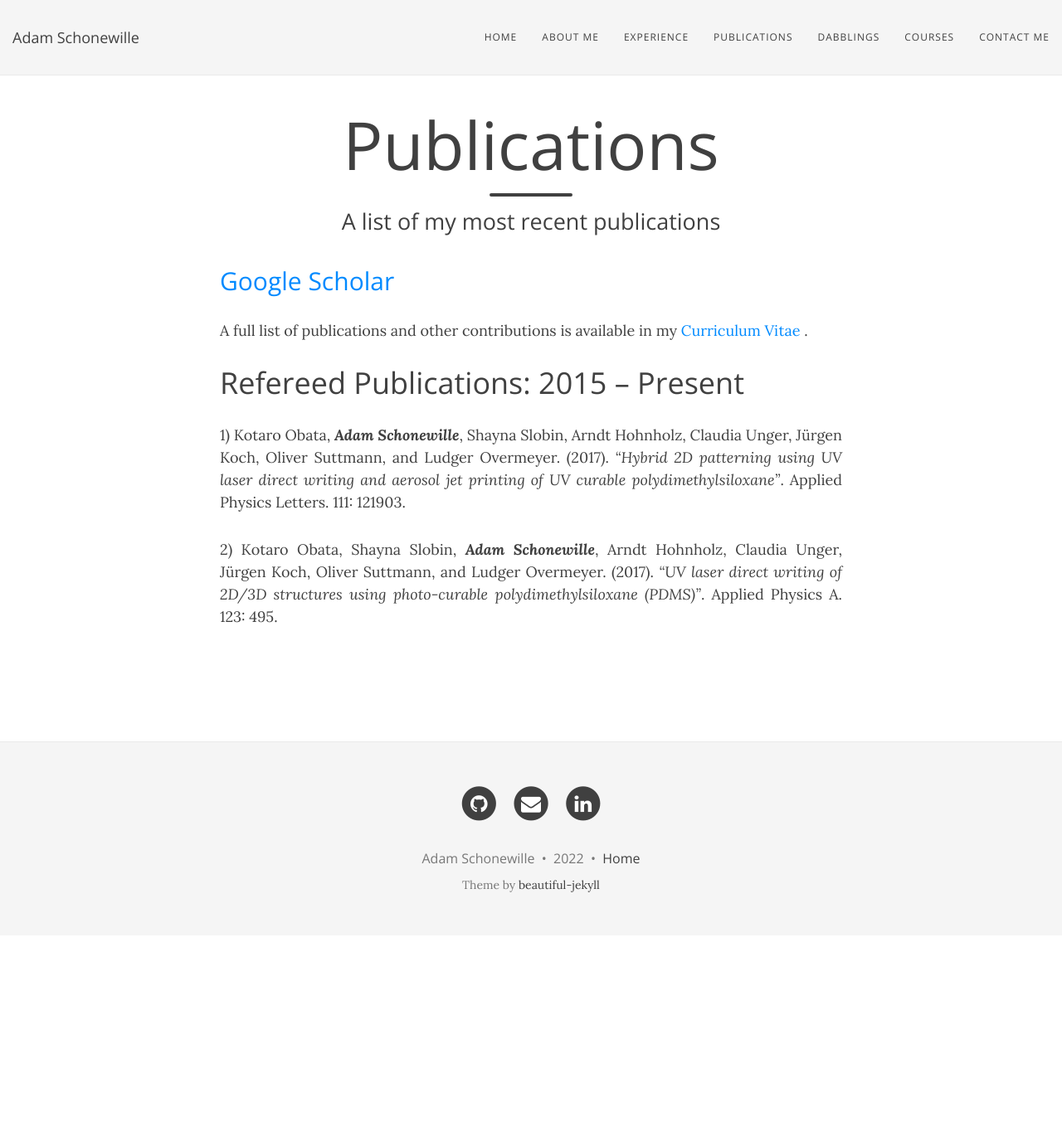
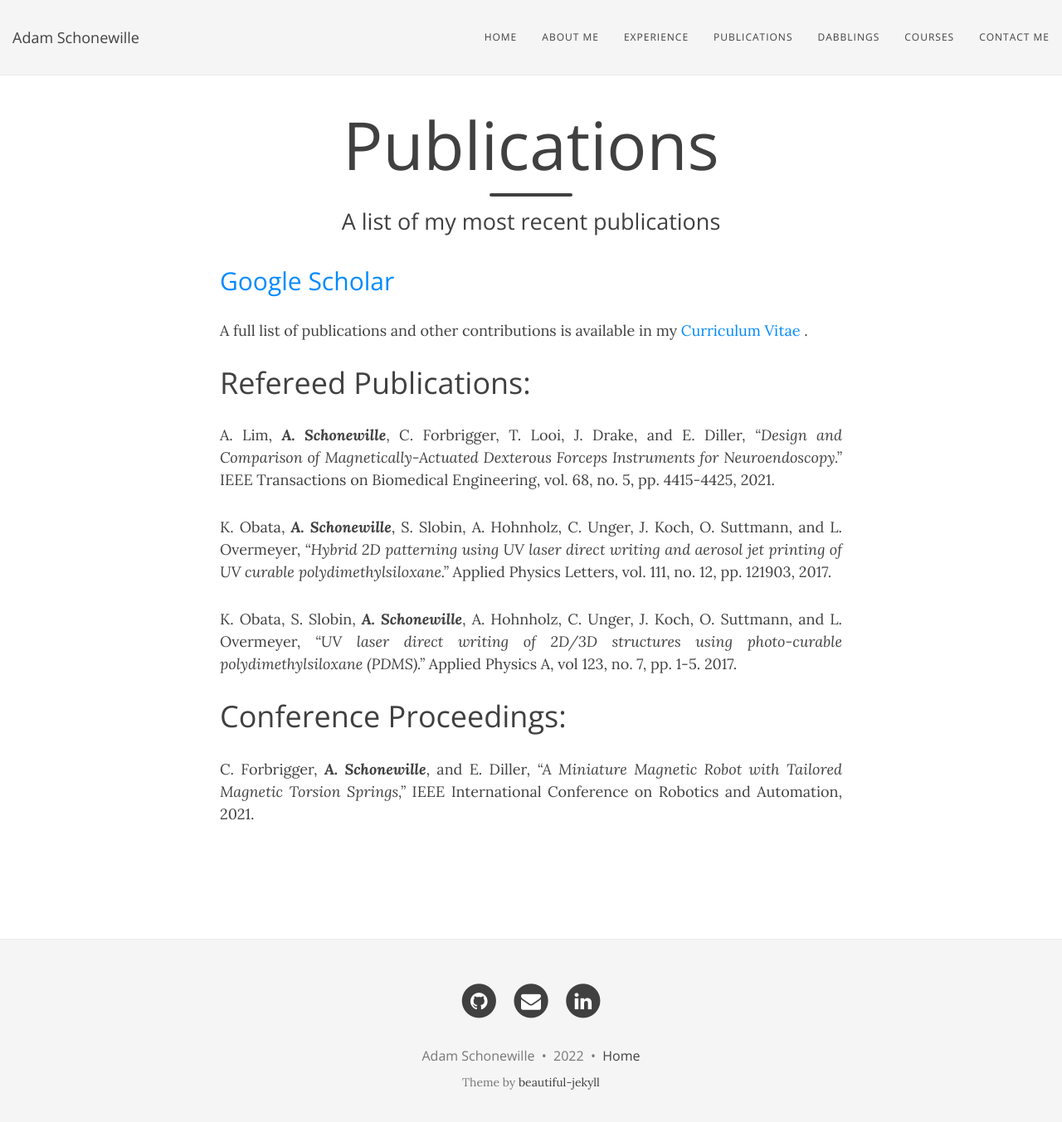
Before and after one commit to adamschonewille/adamschonewille.github.io, a Jekyll site: the page built from pub.md, in a window 1280 px wide and 1366 px high. Shown: the top 1353 px of the window at 83% size. Built offline with Jekyll 4.4.1, drawn with Linux system fonts in a browser that asks for light colours; nearby versions of some CDN libraries.

Commit message:
Updated Publications and Checked that course history was correct.

```diff
--- a/pub.md
+++ b/pub.md
@@ -28,16 +28,27 @@ A full list of publications and other contributions is available in my [Curricul
 
 <br>
 -->
-# Refereed Publications: 2015 -- Present
+# Refereed Publications:
 <!-- EXAMPLES
 1) *Singh, Amrit*, Shannon, Casey, Kim, Young Woong, Yang, Chen Xi, Balshaw, Robert, ***Cohen Freue, Gabriela***, Gauvreau, Gail, FitzGerald, J Mark, Boulet, Louis-Philippe, O'Byrne, Paul, Tebbutt, Scott. Novel blood-based transcriptional biomarker panels predict the late phase asthmatic response. *American Journal of Respiratory and Critical Care Medicine*. Accepted.
 
 2) *Nikolaus Fortelny*, Christopher Overall, Paul Pavlidis, ***Gabriela V. Cohen Freue***. (2017) Can we predict protein from mRNA levels? *Nature* ***547***, E19–E20, doi:10.1038/nature22293 [Link](http://rdcu.be/uvBy) and [pdf](https://gcohenfr.github.io/pdfs/Manuscript_Fortelny_2016-03-03740B.pdf) of the accepted version. With accompanying Shiny Application [here](https://dakep.shinyapps.io/central-dogma/).
 -->
 
-1) Kotaro Obata, ***Adam Schonewille***, Shayna Slobin, Arndt Hohnholz, Claudia Unger, Jürgen Koch, Oliver Suttmann, and Ludger Overmeyer. (2017). *"Hybrid 2D patterning using UV laser direct writing and aerosol jet printing of UV curable polydimethylsiloxane"*. Applied Physics Letters. 111: 121903.
+A. Lim, ***A. Schonewille***, C. Forbrigger, T. Looi, J. Drake, and E. Diller, *“Design and Comparison of Magnetically-Actuated Dexterous Forceps Instruments for Neuroendoscopy.”* IEEE Transactions on Biomedical Engineering, vol. 68, no. 5, pp. 4415-4425, 2021.
 
-2) Kotaro Obata, Shayna Slobin, ***Adam Schonewille***, Arndt Hohnholz, Claudia Unger, Jürgen Koch, Oliver Suttmann, and Ludger Overmeyer. (2017). *"UV laser direct writing of 2D/3D structures using photo-curable polydimethylsiloxane (PDMS)"*. Applied Physics A. 123: 495.
+K. Obata, ***A. Schonewille***, S. Slobin, A. Hohnholz, C. Unger, J. Koch, O. Suttmann, and L. Overmeyer, *“Hybrid 2D patterning using UV laser direct writing and aerosol jet printing of UV curable polydimethylsiloxane.”* Applied Physics Letters, vol. 111, no. 12, pp. 121903, 2017.
+
+K. Obata, S. Slobin, ***A. Schonewille***, A. Hohnholz, C. Unger, J. Koch, O. Suttmann, and L. Overmeyer, *“UV laser direct writing of 2D/3D structures using photo-curable polydimethylsiloxane (PDMS).”* Applied Physics A, vol 123, no. 7, pp. 1-5. 2017.
+
+# Conference Proceedings:
+
+C. Forbrigger, ***A. Schonewille***, and E. Diller, *“A Miniature Magnetic Robot with Tailored Magnetic Torsion Springs,”* IEEE International Conference on Robotics and Automation, 2021.
+
+<!-- 1) Kotaro Obata, ***Adam Schonewille***, Shayna Slobin, Arndt Hohnholz, Claudia Unger, Jürgen Koch, Oliver Suttmann, and Ludger Overmeyer. (2017). *"Hybrid 2D patterning using UV laser direct writing and aerosol jet printing of UV curable polydimethylsiloxane"*. Applied Physics Letters. 111: 121903.
+
+2) Kotaro Obata, Shayna Slobin, ***Adam Schonewille***, Arndt Hohnholz, Claudia Unger, Jürgen Koch, Oliver Suttmann, and Ludger Overmeyer. (2017). *"UV laser direct writing of 2D/3D structures using photo-curable polydimethylsiloxane (PDMS)"*. Applied Physics A. 123: 495. -->
+
 
 <br>
 
```
Also changed, not shown: studies.md (+1 -1 lines).
